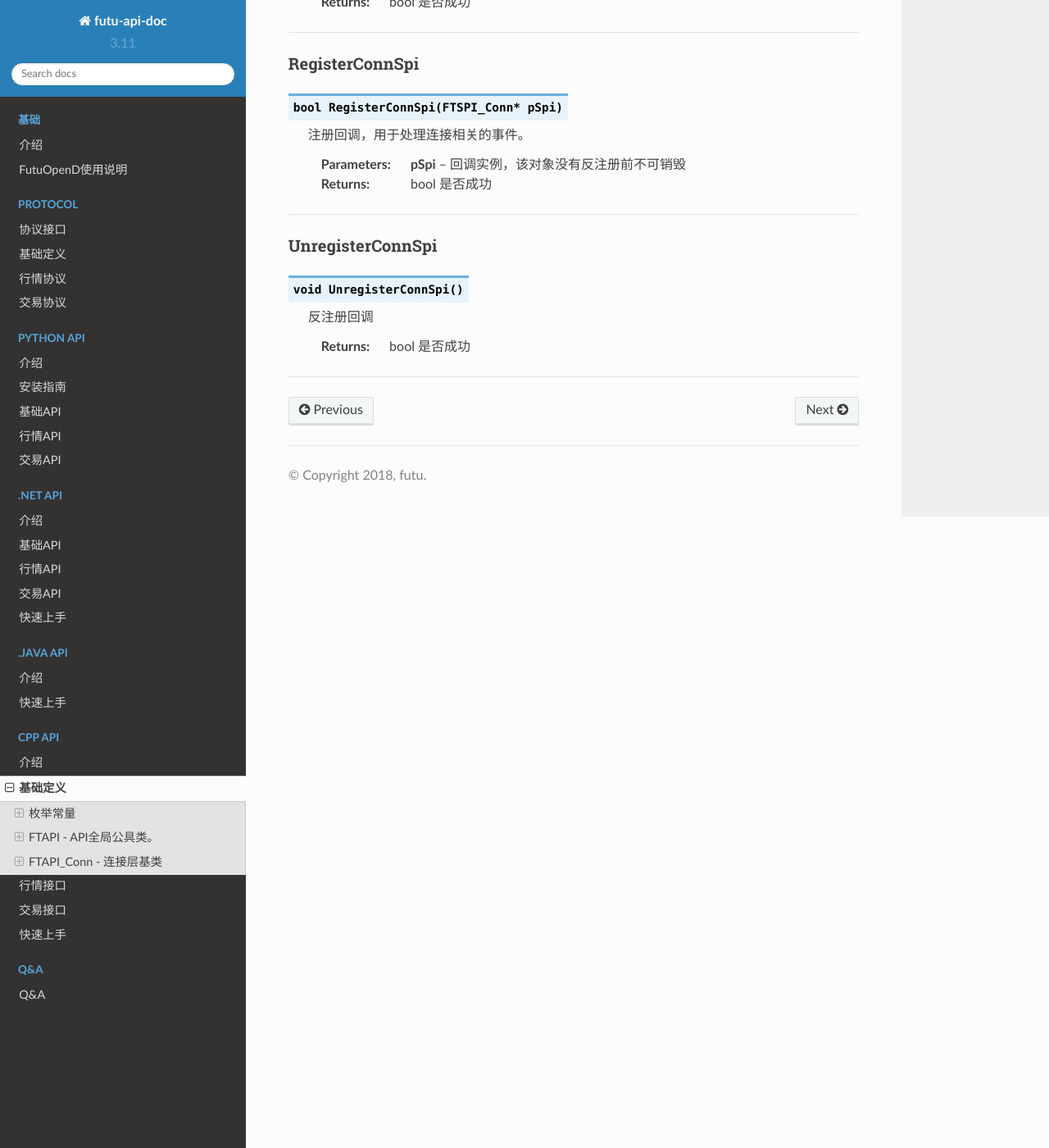
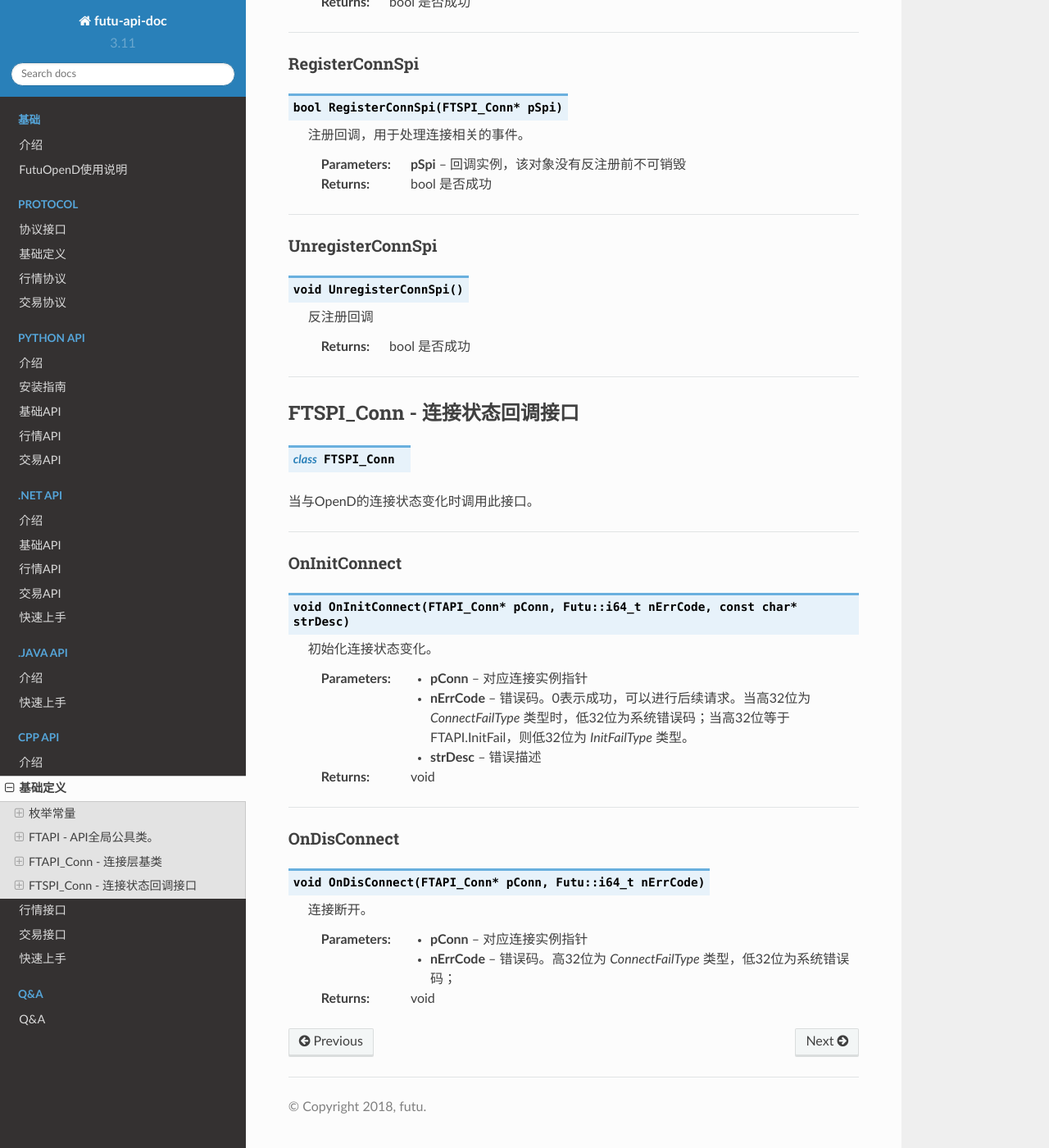
Before and after one commit to FutunnOpen/futu-api-doc, a Sphinx documentation site: the page built from doc_maker/source/cpp/base.rst, in a window 1280 px wide and 1400 px high, scrolled down 4951 px. Shown: the whole window at 82% size. Built offline with Sphinx 7.4.7 and the Read the Docs theme 2.0.0, drawn with Linux system fonts in a browser that asks for light colours.

Commit message:
补充文档

```diff
--- a/doc_maker/source/cpp/base.rst
+++ b/doc_maker/source/cpp/base.rst
@@ -282,3 +282,37 @@ UnregisterConnSpi
   :return: bool 是否成功
 
 --------------------------------------------
+
+FTSPI_Conn - 连接状态回调接口
+------------------------------------------
+
+..  class:: FTSPI_Conn
+
+当与OpenD的连接状态变化时调用此接口。
+
+------------------------------------
+
+OnInitConnect
+~~~~~~~~~~~~~~~~~
+
+..  method:: void OnInitConnect(FTAPI_Conn* pConn, Futu::i64_t nErrCode, const char* strDesc)
+
+  初始化连接状态变化。
+
+  :param pConn: 对应连接实例指针
+  :param nErrCode: 错误码。0表示成功，可以进行后续请求。当高32位为 `ConnectFailType` 类型时，低32位为系统错误码；当高32位等于FTAPI.InitFail，则低32位为 `InitFailType` 类型。
+  :param strDesc: 错误描述
+  :return: void
+
+--------------------------------------------
+
+OnDisConnect
+~~~~~~~~~~~~~~~~~
+
+..  method:: void OnDisConnect(FTAPI_Conn* pConn, Futu::i64_t nErrCode)
+
+  连接断开。
+
+  :param pConn: 对应连接实例指针
+  :param nErrCode: 错误码。高32位为 `ConnectFailType` 类型，低32位为系统错误码；
+  :return: void
--- a/doc_maker/source/net/Base_API.rst
+++ b/doc_maker/source/net/Base_API.rst
@@ -291,7 +291,7 @@ OnDisConnect
 
 ..  method:: void OnDisconnect(FTAPI_Conn client, long errCode)
 
-  初始化连接状态变化。
+  连接断开。
 
   :param client: 对应的FTAPI实例
   :param errCode: 错误码。高32位为 `ConnectFailType` 类型，低32位为系统错误码；
```
